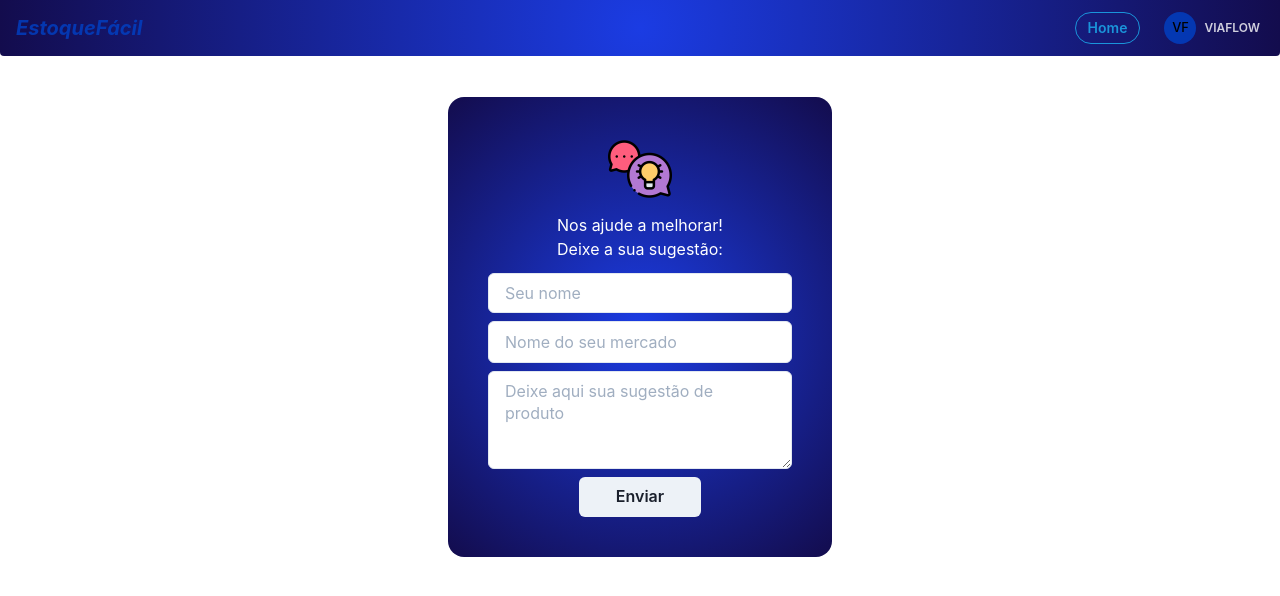
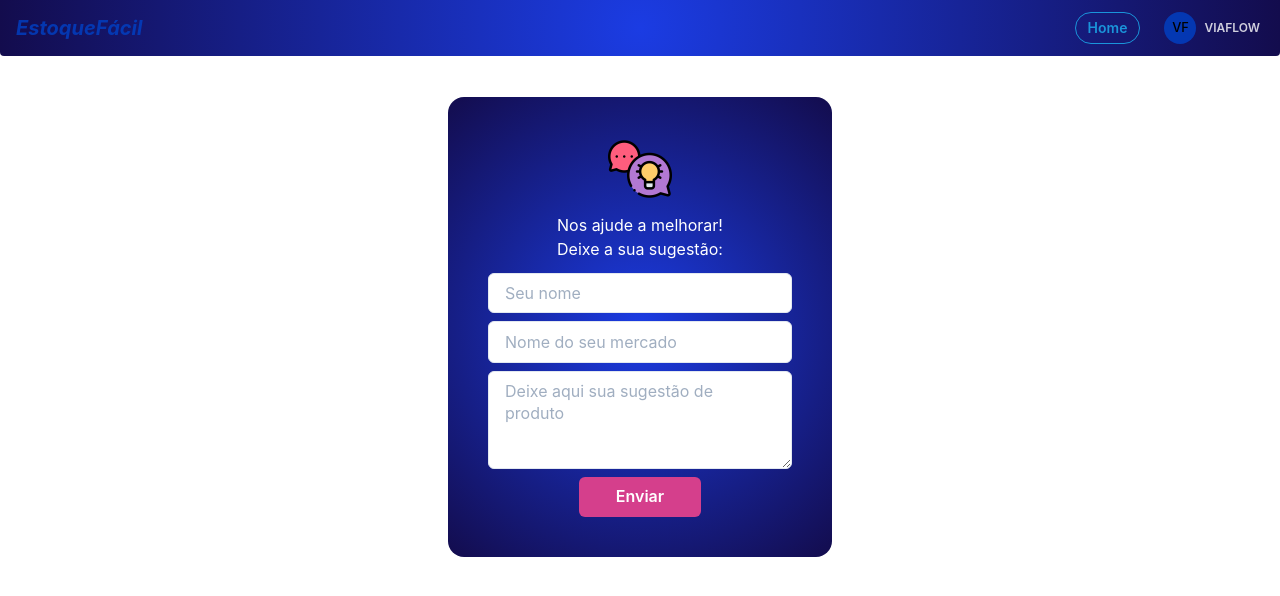
Before and after one commit to nathaliebsl/flowtalents-desafio2, a Next.js app: page /contato in a window 1280 px wide. Shown: the top 596 px of the page. Built offline with nearby package versions, Linux system fonts and the light colour scheme.

Commit message:
PROJETO FINALIZADO

```diff
--- a/components/ContaUsuario/CatalogoProdutos.jsx
+++ b/components/ContaUsuario/CatalogoProdutos.jsx
@@ -45,7 +45,7 @@ function CatalogoProdutos() {
   // }
 
   function isFavorito(e, id) {
-    console.log(e, id);
+    // console.log(e, id);
     fetch(`https://601b1b840ee87c001706b013.mockapi.io/products/${id}`, {
       method: "PUT",
       headers: {
--- a/components/FormularioContato/FormularioContato.jsx
+++ b/components/FormularioContato/FormularioContato.jsx
@@ -34,8 +34,8 @@ function FormularioContato() {
       setNome("");
       setMercado("");
       setSugestao("");
-      console.log("Server response status: " + res.status);
-      console.log(nome, mercado, sugestao);
+      // console.log("Server response status: " + res.status);
+      // console.log(nome, mercado, sugestao);
     });
   }
 
@@ -131,7 +131,7 @@ function FormularioContato() {
           </InputGroup>
           <InputGroup>
             <Textarea
-            aria-label="feedback-form-input"
+              aria-label="feedback-form-input"
               h="20"
               value={sugestao}
               onChange={(event) => {
@@ -147,7 +147,13 @@ function FormularioContato() {
             ></Textarea>
           </InputGroup>
           <InputGroup justifyContent="center">
-            <Button aria-label="feedback-form-submit" type="submit" w="40%">
+            <Button
+              aria-label="feedback-form-submit"
+              type="submit"
+              colorScheme="pink"
+              textColor="white"
+              w="40%"
+            >
               Enviar
             </Button>
           </InputGroup>
--- a/components/FormularioLogin/FormularioLogin.jsx
+++ b/components/FormularioLogin/FormularioLogin.jsx
@@ -30,7 +30,7 @@ function FormularioLogin() {
         password: password,
       }),
     }).then((response) => {
-      console.log("Server response status: " + response.status);
+      // console.log("Server response status: " + response.status);
       if (response.status == 200) {
         router.replace("/conta", "/", { shallow: true });
       } else {
```
